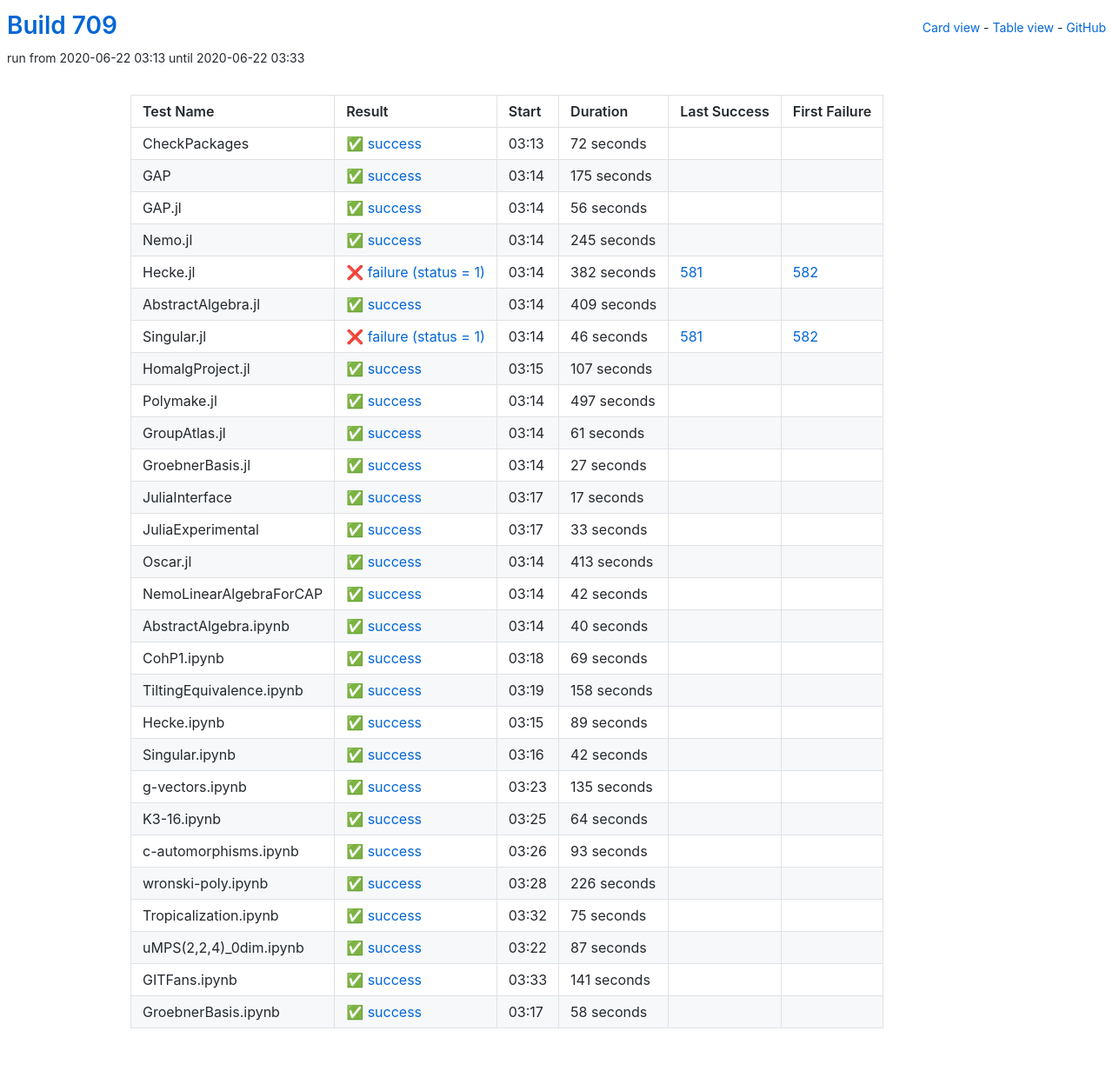
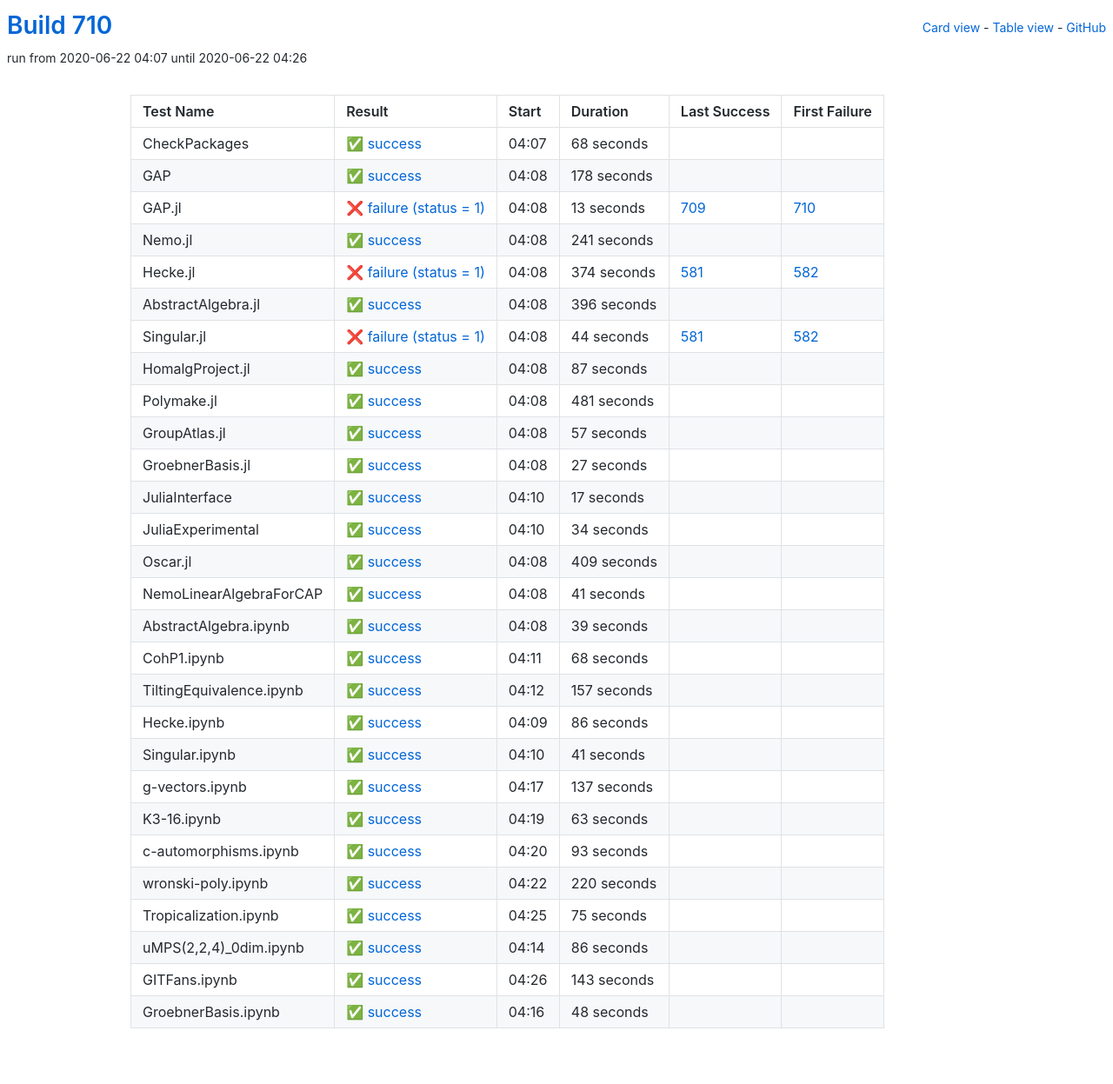
Before and after one commit to oscar-system/oscar-ci-status-1.4, a Jekyll site: the page built from table.html, in a window 1280 px wide. Shown: the whole page at 87% size. Built offline with Jekyll 4.4.1, drawn with Linux system fonts in a browser that asks for light colours.

Commit message:
Build #710

```diff
--- a/_data/ci.yml
+++ b/_data/ci.yml
@@ -1,6 +1,6 @@
 ---
-build: 709
-build_url: https://oscarci.mathematik.uni-kl.de/job/oscar-julia-1.4/709/
+build: 710
+build_url: https://oscarci.mathematik.uni-kl.de/job/oscar-julia-1.4/710/
 job: oscar-julia-1.4
 organization: oscar-system
 repo: oscar-ci-status-1.4
@@ -8,128 +8,128 @@ repourl: https://github.com/oscar-system/oscar-ci-status-1.4
 tests:
 - name: CheckPackages
   id: checkpackages
-  log: https://oscarci.mathematik.uni-kl.de/job/oscar-julia-1.4/709/artifact/logs/build-709/CheckPackages.log
-  start: 2020-06-22 03:13
+  log: https://oscarci.mathematik.uni-kl.de/job/oscar-julia-1.4/710/artifact/logs/build-710/CheckPackages.log
+  start: 2020-06-22 04:07
   success: true
   exitcode: 0
   status: success
-  duration: 72
+  duration: 68
   last_success: false
   last_success_url:
   first_failure: false
   first_failure_url:
 - name: GAP
   id: gap
-  log: https://oscarci.mathematik.uni-kl.de/job/oscar-julia-1.4/709/artifact/logs/build-709/GAP.log
-  start: 2020-06-22 03:14
+  log: https://oscarci.mathematik.uni-kl.de/job/oscar-julia-1.4/710/artifact/logs/build-710/GAP.log
+  start: 2020-06-22 04:08
   success: true
   exitcode: 0
   status: success
-  duration: 175
+  duration: 178
   last_success: false
   last_success_url:
   first_failure: false
   first_failure_url:
 - name: GAP.jl
   id: gap-jl
-  log: https://oscarci.mathematik.uni-kl.de/job/oscar-julia-1.4/709/artifact/logs/build-709/GAP.jl.log
-  start: 2020-06-22 03:14
+  log: https://oscarci.mathematik.uni-kl.de/job/oscar-julia-1.4/710/artifact/logs/build-710/GAP.jl.log
+  start: 2020-06-22 04:08
+  success: false
+  exitcode: 1
+  status: failure
+  duration: 13
+  last_success: 709
+  last_success_url: https://oscarci.mathematik.uni-kl.de/job/oscar-julia-1.4/709/
+  first_failure: 710
+  first_failure_url: https://oscarci.mathematik.uni-kl.de/job/oscar-julia-1.4/710/
+- name: Nemo.jl
+  id: nemo-jl
+  log: https://oscarci.mathematik.uni-kl.de/job/oscar-julia-1.4/710/artifact/logs/build-710/Nemo.jl.log
+  start: 2020-06-22 04:08
   success: true
   exitcode: 0
   status: success
-  duration: 56
-  last_success: false
-  last_success_url:
-  first_failure: false
-  first_failure_url:
-- name: Nemo.jl
-  id: nemo-jl
-  log: https://oscarci.mathematik.uni-kl.de/job/oscar-julia-1.4/709/artifact/logs/build-709/Nemo.jl.log
-  start: 2020-06-22 03:14
-  success: true
-  exitcode: 0
-  status: success
-  duration: 245
+  duration: 241
   last_success: false
   last_success_url:
   first_failure: false
   first_failure_url:
 - name: Hecke.jl
   id: hecke-jl
-  log: https://oscarci.mathematik.uni-kl.de/job/oscar-julia-1.4/709/artifact/logs/build-709/Hecke.jl.log
-  start: 2020-06-22 03:14
+  log: https://oscarci.mathematik.uni-kl.de/job/oscar-julia-1.4/710/artifact/logs/build-710/Hecke.jl.log
+  start: 2020-06-22 04:08
   success: false
   exitcode: 1
   status: failure
-  duration: 382
+  duration: 374
   last_success: 581
   last_success_url: https://oscarci.mathematik.uni-kl.de/job/oscar-julia-1.4/581/
   first_failure: 582
   first_failure_url: https://oscarci.mathematik.uni-kl.de/job/oscar-julia-1.4/582/
 - name: AbstractAlgebra.jl
   id: abstractalgebra-jl
-  log: https://oscarci.mathematik.uni-kl.de/job/oscar-julia-1.4/709/artifact/logs/build-709/AbstractAlgebra.jl.log
-  start: 2020-06-22 03:14
+  log: https://oscarci.mathematik.uni-kl.de/job/oscar-julia-1.4/710/artifact/logs/build-710/AbstractAlgebra.jl.log
+  start: 2020-06-22 04:08
   success: true
   exitcode: 0
   status: success
-  duration: 409
+  duration: 396
   last_success: false
   last_success_url:
   first_failure: false
   first_failure_url:
 - name: Singular.jl
   id: singular-jl
-  log: https://oscarci.mathematik.uni-kl.de/job/oscar-julia-1.4/709/artifact/logs/build-709/Singular.jl.log
-  start: 2020-06-22 03:14
+  log: https://oscarci.mathematik.uni-kl.de/job/oscar-julia-1.4/710/artifact/logs/build-710/Singular.jl.log
+  start: 2020-06-22 04:08
   success: false
   exitcode: 1
   status: failure
-  duration: 46
+  duration: 44
   last_success: 581
   last_success_url: https://oscarci.mathematik.uni-kl.de/job/oscar-julia-1.4/581/
   first_failure: 582
   first_failure_url: https://oscarci.mathematik.uni-kl.de/job/oscar-julia-1.4/582/
 - name: HomalgProject.jl
   id: homalgproject-jl
-  log: https://oscarci.mathematik.uni-kl.de/job/oscar-julia-1.4/709/artifact/logs/build-709/HomalgProject.jl.log
-  start: 2020-06-22 03:15
+  log: https://oscarci.mathematik.uni-kl.de/job/oscar-julia-1.4/710/artifact/logs/build-710/HomalgProject.jl.log
+  start: 2020-06-22 04:08
   success: true
   exitcode: 0
   status: success
-  duration: 107
+  duration: 87
   last_success: false
   last_success_url:
   first_failure: false
   first_failure_url:
 - name: Polymake.jl
   id: polymake-jl
-  log: https://oscarci.mathematik.uni-kl.de/job/oscar-julia-1.4/709/artifact/logs/build-709/Polymake.jl.log
-  start: 2020-06-22 03:14
+  log: https://oscarci.mathematik.uni-kl.de/job/oscar-julia-1.4/710/artifact/logs/build-710/Polymake.jl.log
+  start: 2020-06-22 04:08
   success: true
   exitcode: 0
   status: success
-  duration: 497
+  duration: 481
   last_success: false
   last_success_url:
   first_failure: false
   first_failure_url:
 - name: GroupAtlas.jl
   id: groupatlas-jl
-  log: https://oscarci.mathematik.uni-kl.de/job/oscar-julia-1.4/709/artifact/logs/build-709/GroupAtlas.jl.log
-  start: 2020-06-22 03:14
+  log: https://oscarci.mathematik.uni-kl.de/job/oscar-julia-1.4/710/artifact/logs/build-710/GroupAtlas.jl.log
+  start: 2020-06-22 04:08
   success: true
   exitcode: 0
   status: success
-  duration: 61
+  duration: 57
   last_success: false
   last_success_url:
   first_failure: false
   first_failure_url:
 - name: GroebnerBasis.jl
   id: groebnerbasis-jl
-  log: https://oscarci.mathematik.uni-kl.de/job/oscar-julia-1.4/709/artifact/logs/build-709/GroebnerBasis.jl.log
-  start: 2020-06-22 03:14
+  log: https://oscarci.mathematik.uni-kl.de/job/oscar-julia-1.4/710/artifact/logs/build-710/GroebnerBasis.jl.log
+  start: 2020-06-22 04:08
   success: true
   exitcode: 0
   status: success
@@ -140,8 +140,8 @@ tests:
   first_failure_url:
 - name: JuliaInterface
   id: juliainterface
-  log: https://oscarci.mathematik.uni-kl.de/job/oscar-julia-1.4/709/artifact/logs/build-709/JuliaInterface.log
-  start: 2020-06-22 03:17
+  log: https://oscarci.mathematik.uni-kl.de/job/oscar-julia-1.4/710/artifact/logs/build-710/JuliaInterface.log
+  start: 2020-06-22 04:10
   success: true
   exitcode: 0
   status: success
@@ -152,128 +152,128 @@ tests:
   first_failure_url:
 - name: JuliaExperimental
   id: juliaexperimental
-  log: https://oscarci.mathematik.uni-kl.de/job/oscar-julia-1.4/709/artifact/logs/build-709/JuliaExperimental.log
-  start: 2020-06-22 03:17
+  log: https://oscarci.mathematik.uni-kl.de/job/oscar-julia-1.4/710/artifact/logs/build-710/JuliaExperimental.log
+  start: 2020-06-22 04:10
   success: true
   exitcode: 0
   status: success
-  duration: 33
+  duration: 34
   last_success: false
   last_success_url:
   first_failure: false
   first_failure_url:
 - name: Oscar.jl
   id: oscar-jl
-  log: https://oscarci.mathematik.uni-kl.de/job/oscar-julia-1.4/709/artifact/logs/build-709/Oscar.jl.log
-  start: 2020-06-22 03:14
+  log: https://oscarci.mathematik.uni-kl.de/job/oscar-julia-1.4/710/artifact/logs/build-710/Oscar.jl.log
+  start: 2020-06-22 04:08
   success: true
   exitcode: 0
   status: success
-  duration: 413
+  duration: 409
   last_success: false
   last_success_url:
   first_failure: false
   first_failure_url:
 - name: NemoLinearAlgebraForCAP
   id: nemolinearalgebraforcap
-  log: https://oscarci.mathematik.uni-kl.de/job/oscar-julia-1.4/709/artifact/logs/build-709/NemoLinearAlgebraForCAP.log
-  start: 2020-06-22 03:14
+  log: https://oscarci.mathematik.uni-kl.de/job/oscar-julia-1.4/710/artifact/logs/build-710/NemoLinearAlgebraForCAP.log
+  start: 2020-06-22 04:08
   success: true
   exitcode: 0
   status: success
-  duration: 42
+  duration: 41
   last_success: false
   last_success_url:
   first_failure: false
   first_failure_url:
 - name: AbstractAlgebra.ipynb
   id: abstractalgebra-ipynb
-  log: https://oscarci.mathematik.uni-kl.de/job/oscar-julia-1.4/709/artifact/logs/build-709/AbstractAlgebra.ipynb.log
-  start: 2020-06-22 03:14
+  log: https://oscarci.mathematik.uni-kl.de/job/oscar-julia-1.4/710/artifact/logs/build-710/AbstractAlgebra.ipynb.log
+  start: 2020-06-22 04:08
   success: true
   exitcode: 0
   status: success
-  duration: 40
+  duration: 39
   last_success: false
   last_success_url:
   first_failure: false
   first_failure_url:
 - name: CohP1.ipynb
   id: cohp1-ipynb
-  log: https://oscarci.mathematik.uni-kl.de/job/oscar-julia-1.4/709/artifact/logs/build-709/CohP1.ipynb.log
-  start: 2020-06-22 03:18
+  log: https://oscarci.mathematik.uni-kl.de/job/oscar-julia-1.4/710/artifact/logs/build-710/CohP1.ipynb.log
+  start: 2020-06-22 04:11
   success: true
   exitcode: 0
   status: success
-  duration: 69
+  duration: 68
   last_success: false
   last_success_url:
   first_failure: false
   first_failure_url:
 - name: TiltingEquivalence.ipynb
   id: tiltingequivalence-ipynb
-  log: https://oscarci.mathematik.uni-kl.de/job/oscar-julia-1.4/709/artifact/logs/build-709/TiltingEquivalence.ipynb.log
-  start: 2020-06-22 03:19
+  log: https://oscarci.mathematik.uni-kl.de/job/oscar-julia-1.4/710/artifact/logs/build-710/TiltingEquivalence.ipynb.log
+  start: 2020-06-22 04:12
   success: true
   exitcode: 0
   status: success
-  duration: 158
+  duration: 157
   last_success: false
   last_success_url:
   first_failure: false
   first_failure_url:
 - name: Hecke.ipynb
   id: hecke-ipynb
-  log: https://oscarci.mathematik.uni-kl.de/job/oscar-julia-1.4/709/artifact/logs/build-709/Hecke.ipynb.log
-  start: 2020-06-22 03:15
+  log: https://oscarci.mathematik.uni-kl.de/job/oscar-julia-1.4/710/artifact/logs/build-710/Hecke.ipynb.log
+  start: 2020-06-22 04:09
   success: true
   exitcode: 0
   status: success
-  duration: 89
+  duration: 86
   last_success: false
   last_success_url:
   first_failure: false
   first_failure_url:
 - name: Singular.ipynb
   id: singular-ipynb
-  log: https://oscarci.mathematik.uni-kl.de/job/oscar-julia-1.4/709/artifact/logs/build-709/Singular.ipynb.log
-  start: 2020-06-22 03:16
+  log: https://oscarci.mathematik.uni-kl.de/job/oscar-julia-1.4/710/artifact/logs/build-710/Singular.ipynb.log
+  start: 2020-06-22 04:10
   success: true
   exitcode: 0
   status: success
-  duration: 42
+  duration: 41
   last_success: false
   last_success_url:
   first_failure: false
   first_failure_url:
 - name: g-vectors.ipynb
   id: g-vectors-ipynb
-  log: https://oscarci.mathematik.uni-kl.de/job/oscar-julia-1.4/709/artifact/logs/build-709/g-vectors.ipynb.log
-  start: 2020-06-22 03:23
+  log: https://oscarci.mathematik.uni-kl.de/job/oscar-julia-1.4/710/artifact/logs/build-710/g-vectors.ipynb.log
+  start: 2020-06-22 04:17
   success: true
   exitcode: 0
   status: success
-  duration: 135
+  duration: 137
   last_success: false
   last_success_url:
   first_failure: false
   first_failure_url:
 - name: K3-16.ipynb
   id: k3-16-ipynb
-  log: https://oscarci.mathematik.uni-kl.de/job/oscar-julia-1.4/709/artifact/logs/build-709/K3-16.ipynb.log
-  start: 2020-06-22 03:25
+  log: https://oscarci.mathematik.uni-kl.de/job/oscar-julia-1.4/710/artifact/logs/build-710/K3-16.ipynb.log
+  start: 2020-06-22 04:19
   success: true
   exitcode: 0
   status: success
-  duration: 64
+  duration: 63
   last_success: false
   last_success_url:
   first_failure: false
   first_failure_url:
 - name: c-automorphisms.ipynb
   id: c-automorphisms-ipynb
-  log: https://oscarci.mathematik.uni-kl.de/job/oscar-julia-1.4/709/artifact/logs/build-709/c-automorphisms.ipynb.log
-  start: 2020-06-22 03:26
+  log: https://oscarci.mathematik.uni-kl.de/job/oscar-julia-1.4/710/artifact/logs/build-710/c-automorphisms.ipynb.log
+  start: 2020-06-22 04:20
   success: true
   exitcode: 0
   status: success
@@ -284,20 +284,20 @@ tests:
   first_failure_url:
 - name: wronski-poly.ipynb
   id: wronski-poly-ipynb
-  log: https://oscarci.mathematik.uni-kl.de/job/oscar-julia-1.4/709/artifact/logs/build-709/wronski-poly.ipynb.log
-  start: 2020-06-22 03:28
+  log: https://oscarci.mathematik.uni-kl.de/job/oscar-julia-1.4/710/artifact/logs/build-710/wronski-poly.ipynb.log
+  start: 2020-06-22 04:22
   success: true
   exitcode: 0
   status: success
-  duration: 226
+  duration: 220
   last_success: false
   last_success_url:
   first_failure: false
   first_failure_url:
 - name: Tropicalization.ipynb
   id: tropicalization-ipynb
-  log: https://oscarci.mathematik.uni-kl.de/job/oscar-julia-1.4/709/artifact/logs/build-709/Tropicalization.ipynb.log
-  start: 2020-06-22 03:32
+  log: https://oscarci.mathematik.uni-kl.de/job/oscar-julia-1.4/710/artifact/logs/build-710/Tropicalization.ipynb.log
+  start: 2020-06-22 04:25
   success: true
   exitcode: 0
   status: success
@@ -308,36 +308,36 @@ tests:
   first_failure_url:
 - name: uMPS(2,2,4)_0dim.ipynb
   id: umps-2-2-4-0dim-ipynb
-  log: https://oscarci.mathematik.uni-kl.de/job/oscar-julia-1.4/709/artifact/logs/build-709/uMPS-2-2-4-_0dim.ipynb.log
-  start: 2020-06-22 03:22
+  log: https://oscarci.mathematik.uni-kl.de/job/oscar-julia-1.4/710/artifact/logs/build-710/uMPS-2-2-4-_0dim.ipynb.log
+  start: 2020-06-22 04:14
   success: true
   exitcode: 0
   status: success
-  duration: 87
+  duration: 86
   last_success: false
   last_success_url:
   first_failure: false
   first_failure_url:
 - name: GITFans.ipynb
   id: gitfans-ipynb
-  log: https://oscarci.mathematik.uni-kl.de/job/oscar-julia-1.4/709/artifact/logs/build-709/GITFans.ipynb.log
-  start: 2020-06-22 03:33
+  log: https://oscarci.mathematik.uni-kl.de/job/oscar-julia-1.4/710/artifact/logs/build-710/GITFans.ipynb.log
+  start: 2020-06-22 04:26
   success: true
   exitcode: 0
   status: success
-  duration: 141
+  duration: 143
   last_success: false
   last_success_url:
   first_failure: false
   first_failure_url:
 - name: GroebnerBasis.ipynb
   id: groebnerbasis-ipynb
-  log: https://oscarci.mathematik.uni-kl.de/job/oscar-julia-1.4/709/artifact/logs/build-709/GroebnerBasis.ipynb.log
-  start: 2020-06-22 03:17
+  log: https://oscarci.mathematik.uni-kl.de/job/oscar-julia-1.4/710/artifact/logs/build-710/GroebnerBasis.ipynb.log
+  start: 2020-06-22 04:16
   success: true
   exitcode: 0
   status: success
-  duration: 58
+  duration: 48
   last_success: false
   last_success_url:
   first_failure: false
```
Also changed, not shown: README.md.
